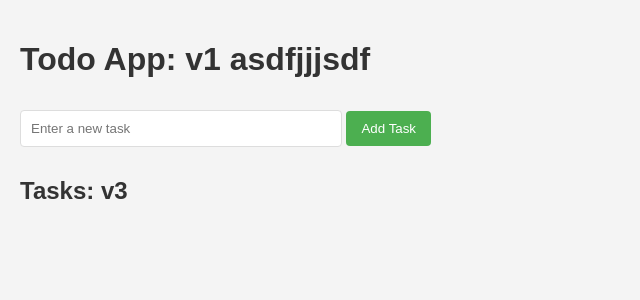
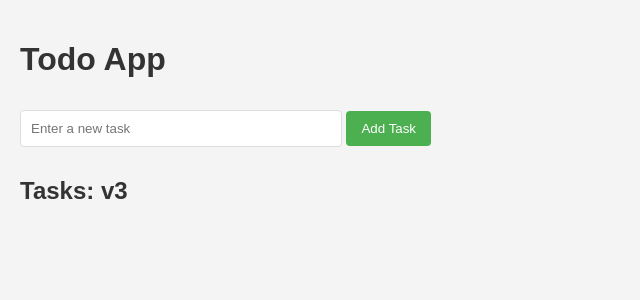
Before and after one commit to kodekloudhub/course-jenkins-project, a Flask app: page / in a window 1280 px wide. Shown: the top 300 px of the page, without its empty margins (0-640 px from the left). Run offline with Flask 3, Linux system fonts and the light colour scheme.

Commit message:
fixed index.html

```diff
--- a/templates/index.html
+++ b/templates/index.html
@@ -57,7 +57,7 @@
     </style>
   </head>
   <body>
-    <h1>Todo App: v1 asdfjjjsdf</h1>
+    <h1>Todo App</h1>
 
     <!-- Add Task Form -->
     <form method="post">
```
